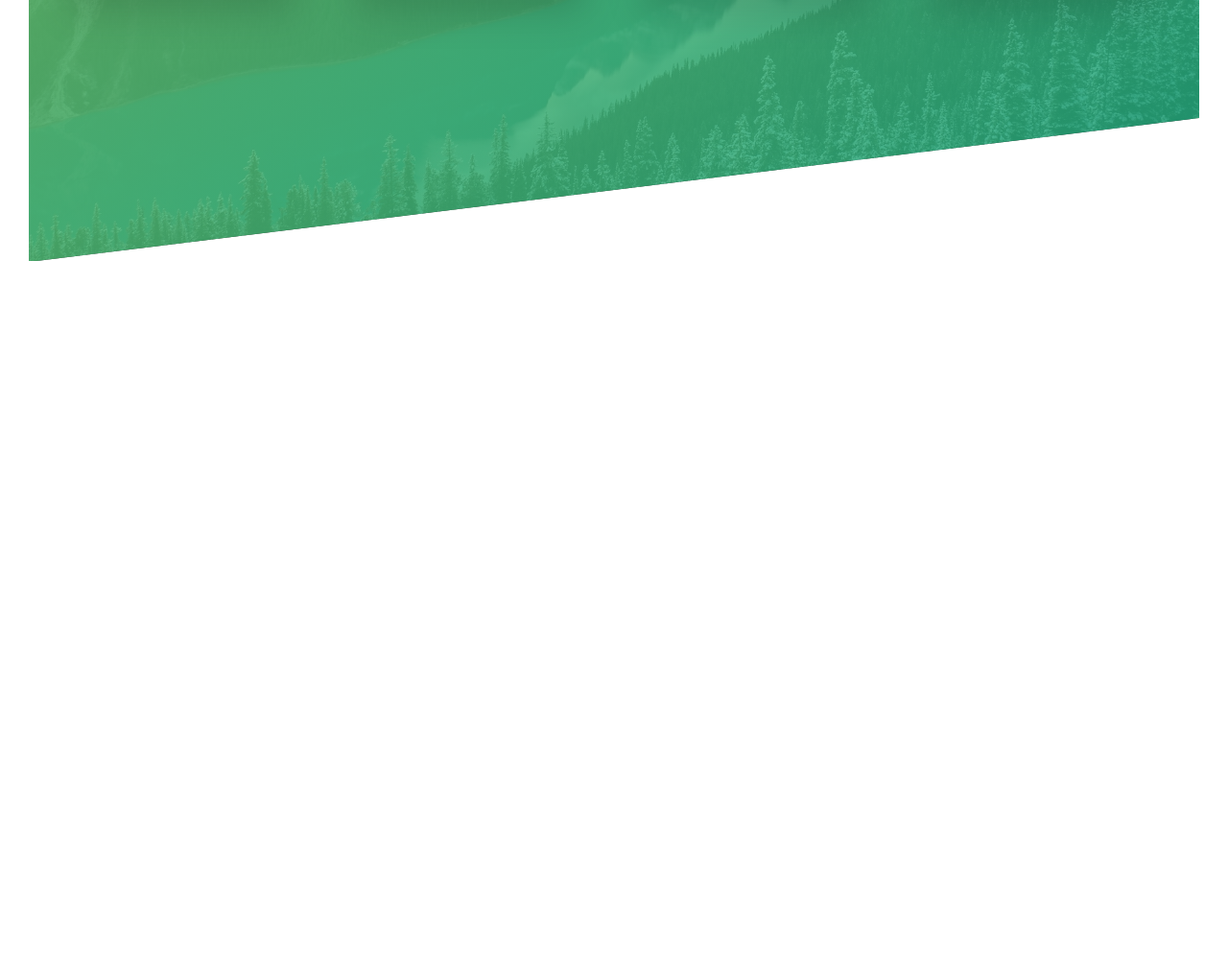
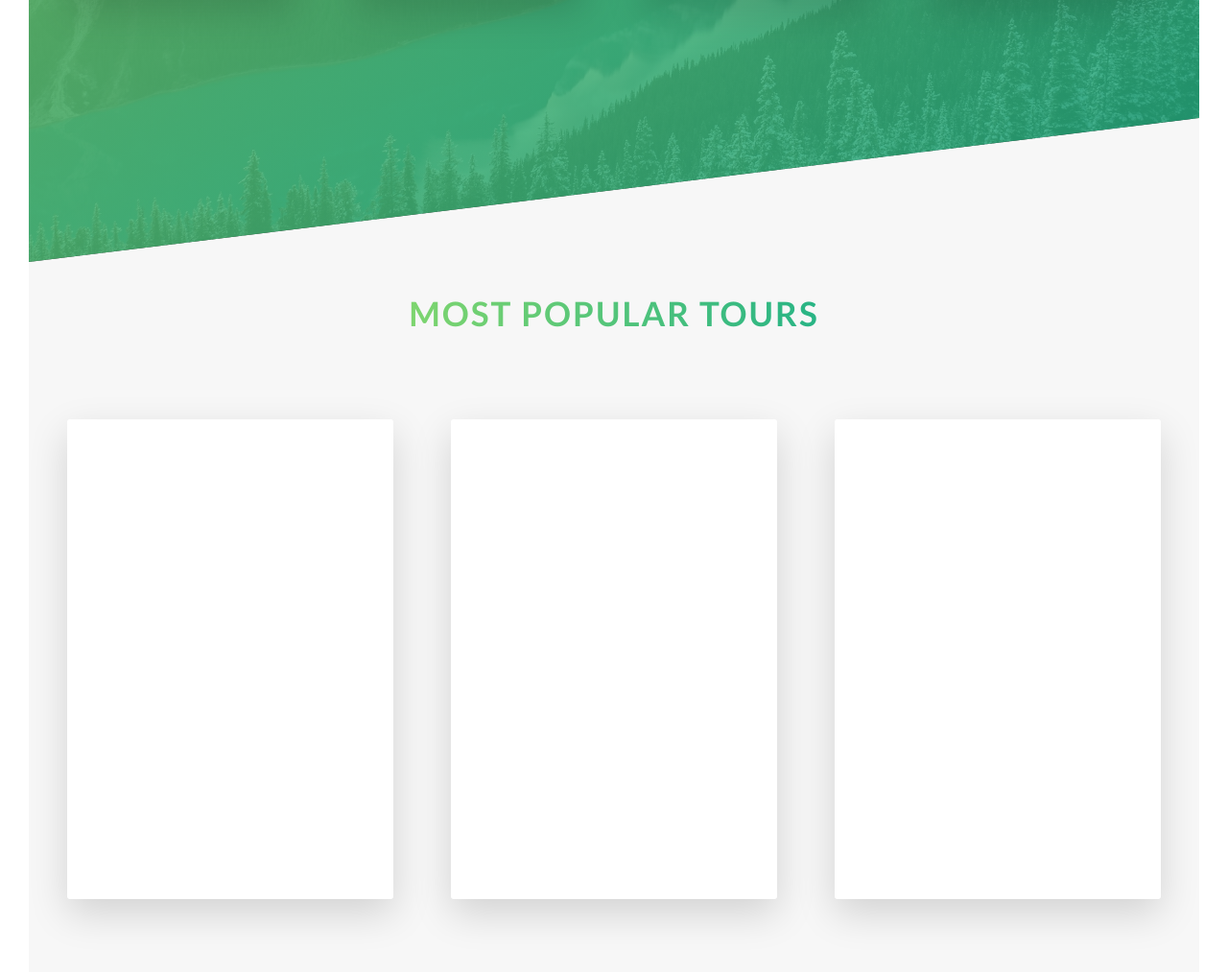
Before and after one commit to 7aq5c6z4/advanced-css-course-practice, a website: page index.html in a window 1280 px wide. Shown: the part 2142-3155 px from the top of the page at 96% size. Before the commit the page ends 2414 px from the top, so only its background shows below. Drawn offline with Linux system fonts and the light colour scheme.

Commit message:
39. Building the Tours Section - Part 1

```diff
--- a/index.html
+++ b/index.html
@@ -120,6 +120,45 @@
                     </div>
                 </div>
             </section>
+            <section class="section-tours">
+                <div class="u-center-text u-margin-bottom-big">
+                    <h2 class="heading-secondary">
+                        most popular tours
+                    </h2>
+                </div>
+                <div class="row">
+                    <div class="col-1-of-3">
+                        <div class="card">
+                            <div class="card__side card__side--front">
+                                FRONT
+                            </div>
+                            <div class="card__side card__side--back card__side--back-1">
+                                BACK
+                            </div>
+                        </div>
+                    </div>
+                    <div class="col-1-of-3">
+                        <div class="card">
+                            <div class="card__side card__side--front">
+                                FRONT
+                            </div>
+                            <div class="card__side card__side--back card__side--back-2">
+                                BACK
+                            </div>
+                        </div>
+                    </div>
+                    <div class="col-1-of-3">
+                        <div class="card">
+                            <div class="card__side card__side--front">
+                                FRONT
+                            </div>
+                            <div class="card__side card__side--back card__side--back-3">
+                                BACK
+                            </div>
+                        </div>
+                    </div>
+                </div>
+            </section>
         </main>
 
 
--- a/sass/abstracts/_variables.scss
+++ b/sass/abstracts/_variables.scss
@@ -11,6 +11,12 @@ $color-primary: #55c57a;
 $color-primary-light: #7ed56f;
 $color-primary-dark: #28b485;
 
+$color-secondary-light: #ffb900;
+$color-secondary-dark: #ff7730;
+
+$color-tertiary-light: #2998ff;
+$color-tertiary-dark: #5643fa;
+
 $color-grey-light-1: #f7f7f7;
 $color-grey-dark: #777;
 $color-white: #fff;
--- /dev/null
+++ b/sass/components/_card.scss
@@ -0,0 +1,48 @@
+.card {
+    perspective: 150rem;
+    -moz-perspective: 150rem;
+    position: relative;
+    height: 50rem;
+
+    &__side {
+        color: $color-white;
+        font-size: 2rem;
+        height: 50rem;
+        transition: all 0.8s ease;
+        position: absolute;
+        top: 0;
+        left: 0;
+        width: 100%;
+        backface-visibility: hidden;
+        border-radius: 3px;
+        box-shadow: 0 1.5rem 4rem rgba($color-black, 0.15);
+
+        &--front {
+            background-color: $color-white;
+        }
+
+        &--back {
+            transform: rotateY(180deg);
+
+            &-1 {
+                background-image: linear-gradient(to right bottom, $color-secondary-light, $color-secondary-dark);
+            }
+
+            &-2 {
+                background-image: linear-gradient(to right bottom, $color-primary-light, $color-primary-dark);
+            }
+
+            &-3 {
+                background-image: linear-gradient(to right bottom, $color-tertiary-light, $color-tertiary-dark);
+            }
+        }
+    }
+
+    &:hover &__side--front {
+        transform: rotateY(-180deg);
+    }
+
+    &:hover &__side--back {
+        transform: rotateY(0);
+    }
+}
--- a/sass/main.scss
+++ b/sass/main.scss
@@ -8,6 +8,7 @@
 @import "base/utilities";
 
 @import "components/button";
+@import "components/card";
 @import "components/composition";
 @import "components/feature";
 
--- a/sass/pages/_home.scss
+++ b/sass/pages/_home.scss
@@ -19,3 +19,9 @@
         transform: skewY(7deg);
     }
 }
+
+.section-tours {
+    background-color: $color-grey-light-1;
+    padding: 20rem 0 50rem 0;
+    margin-top: -10rem;
+}
```
Also changed, not shown: css/style.css.
